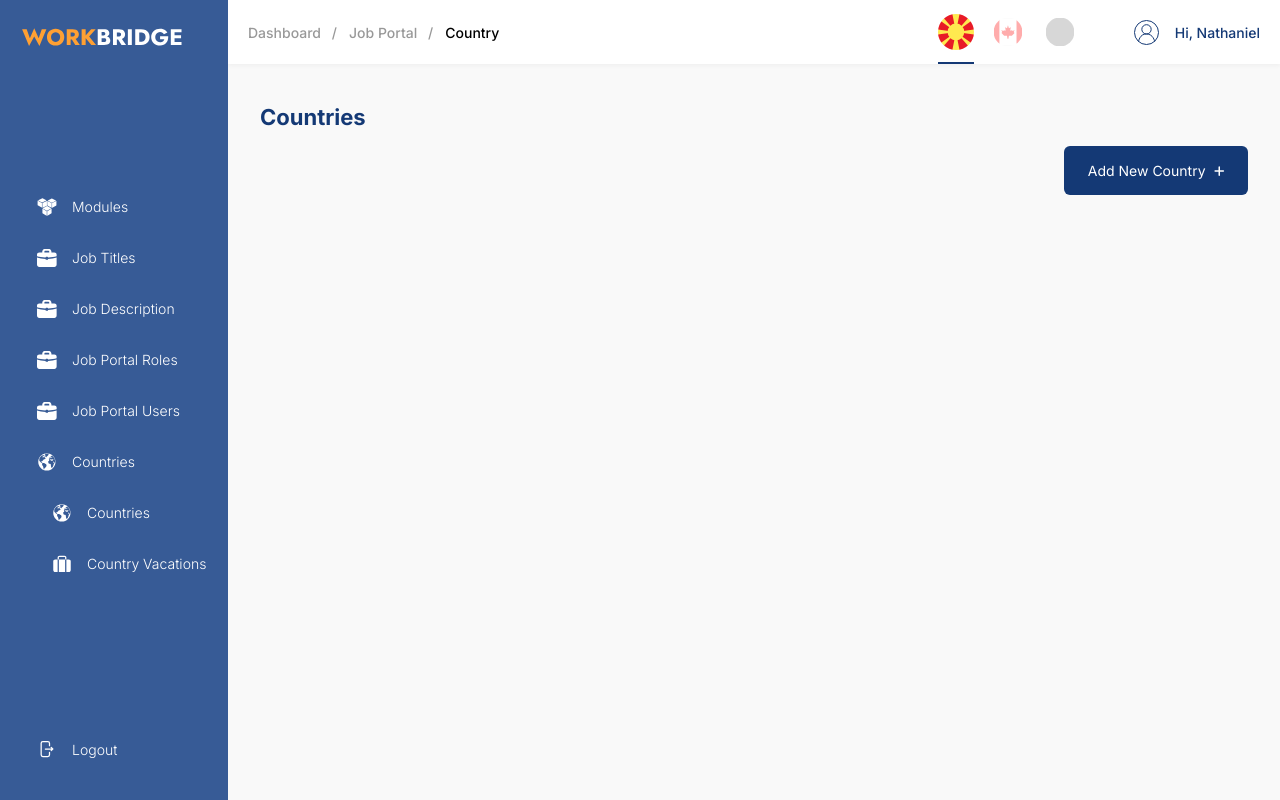
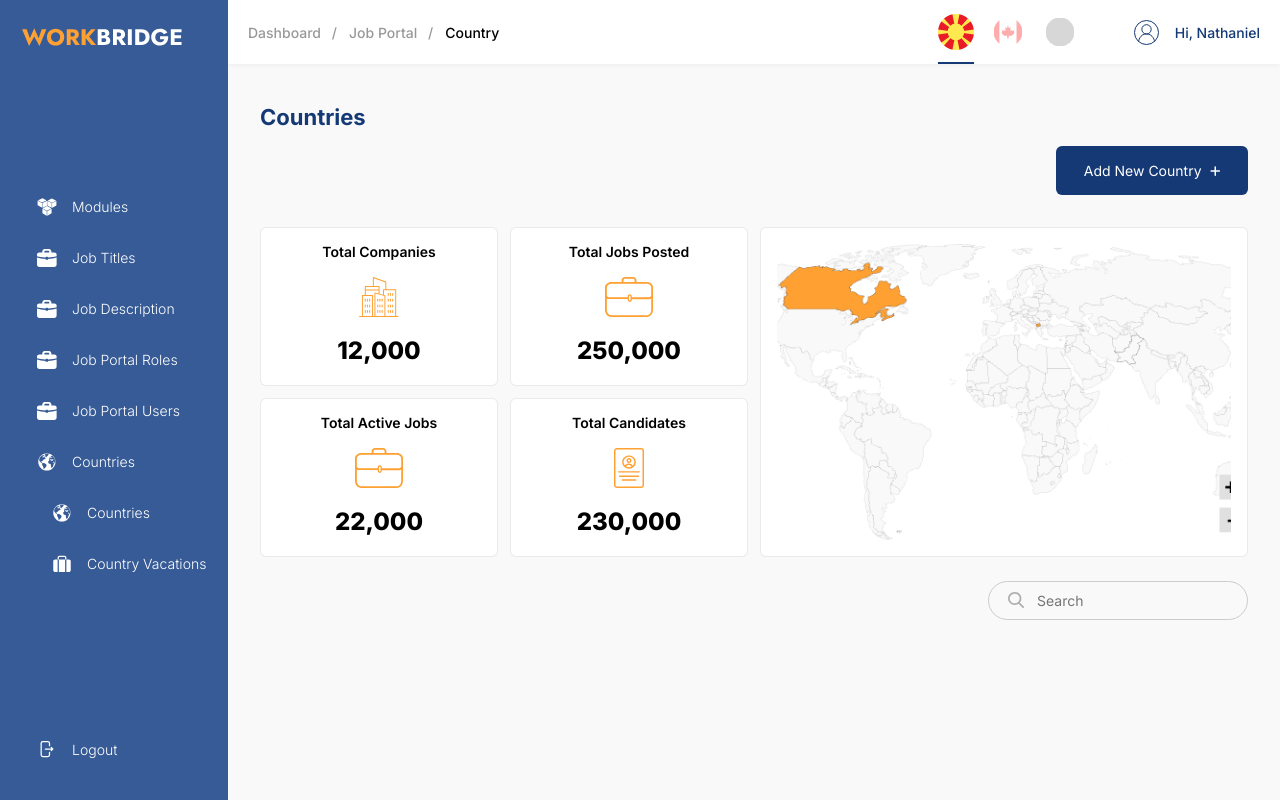
Before and after one commit to srq95/test-assignment, a Next.js app: page / in a window 1280 px wide. Built offline with nearby package versions, Linux system fonts and the light colour scheme; grey boxes are pictures that could not be loaded.

Commit message:
Added: Stats Section

```diff
--- a/src/pages/index.tsx
+++ b/src/pages/index.tsx
@@ -3,6 +3,7 @@ import { Inter } from "next/font/google";
 import SideMenu from "@/components/SideMenu";
 import Header from "@/components/Header";
 import DashboardHead from "@/sections/DashbroardHead";
+import StatsSection from "@/sections/StatsSection";
 
 const inter = Inter({ subsets: ["latin"] });
 
@@ -21,6 +22,11 @@ export default function Home() {
           <Header />
           <section className="dashboardBodyArea">
             <DashboardHead />
+            <StatsSection />
+            <div className="searchArea">
+              <img src="/assets/images/icons/search.svg" alt="" />
+              <input type="search" placeholder="Search"/>
+            </div>
           </section>
         </section>
       </main>
--- a/src/sections/DashbroardHead/DashbroardHead.module.css
+++ b/src/sections/DashbroardHead/DashbroardHead.module.css
@@ -21,7 +21,7 @@
   outline: 0;
   border-radius: var(--border-radius);
   white-space: nowrap;
-  padding: 0.875rem 1.5rem;
+  padding: 0.875rem 1.75rem;
   gap: 0.5rem;
 }
 
--- /dev/null
+++ b/src/sections/StatsSection/StatsData.ts
@@ -0,0 +1,24 @@
+const StatsData: StatsDataType[] = [
+  {
+    name: "Total Companies",
+    icon: "/assets/images/icons/building.svg",
+    detail: "12,000",
+  },
+  {
+    name: "Total Jobs Posted",
+    icon: "/assets/images/icons/briefcase-outline.svg",
+    detail: "250,000",
+  },
+  {
+    name: "Total Active Jobs",
+    icon: "/assets/images/icons/briefcase-outline.svg",
+    detail: "22,000",
+  },
+  {
+    name: "Total Candidates",
+    icon: "/assets/images/icons/card.svg",
+    detail: "230,000",
+  },
+];
+
+export default StatsData;
--- /dev/null
+++ b/src/sections/StatsSection/StatsSection.module.css
@@ -0,0 +1,35 @@
+.singleStat,
+.mapArea {
+  padding: 1rem;
+  border-radius: var(--border-radius);
+  border: 0.3px solid rgba(90, 90, 90, 0.125);
+  background: #fff;
+  text-align: center;
+}
+
+.singleStat > h2 {
+  font-size: 0.875rem;
+  font-weight: 600;
+  margin: 0;
+}
+
+.singleStat > img {
+  height: 2.5rem;
+  margin: 1rem 0;
+}
+
+.singleStat > p {
+  font-size: 1.5rem;
+  font-weight: 800;
+  margin: 0;
+}
+
+.mapArea {
+  height: 100%;
+}
+
+.mapArea > img {
+  width: 100%;
+  height: 100%;
+  object-fit: cover;
+}
--- /dev/null
+++ b/src/sections/StatsSection/index.tsx
@@ -0,0 +1,34 @@
+import StatsData from "./StatsData";
+import style from "./StatsSection.module.css";
+import { Row, Col } from "react-bootstrap";
+
+const StatsSection = () => {
+  return (
+    <>
+      <section className={style.statsSection}>
+        <Row className="gapequal-xy">
+          <Col md={6}>
+            <Row className="gapequal-xy">
+              {StatsData.map((item, index) => (
+                <Col md={6} key={index}>
+                  <div className={style.singleStat}>
+                    <h2>{item.name}</h2>
+                    <img src={item.icon} alt="" />
+                    <p>{item.detail}</p>
+                  </div>
+                </Col>
+              ))}
+            </Row>
+          </Col>
+          <Col md={6}>
+            <div className={style.mapArea}>
+              <img src="/assets/images/map/map.png" alt="" />
+            </div>
+          </Col>
+        </Row>
+      </section>
+    </>
+  );
+};
+
+export default StatsSection;
--- a/src/styles/globals.css
+++ b/src/styles/globals.css
@@ -29,3 +29,39 @@ body {
 .dashboardBodyArea {
   padding: 2.5rem 2rem;
 }
+
+.gapequal-xy {
+  gap: calc(var(--bs-gutter-x) * 0.5) 0;
+}
+
+.gapequal-xy {
+  margin: 0 calc(var(--bs-gutter-x) * -0.25);
+}
+
+.gapequal-xy > * {
+  padding: 0 calc(var(--bs-gutter-x) * 0.25);
+}
+
+.searchArea {
+  float: right;
+  margin: 1.5rem 0;
+  position: relative;
+}
+
+.searchArea > input {
+  padding: 0.5rem 1rem 0.5rem 3rem;
+  background: transparent;
+  border: 1px solid #ccc;
+  border-radius: 4rem;
+  width: 100%;
+  max-width: 16.25rem;
+  outline: 0;
+}
+
+.searchArea > img {
+  position: absolute;
+  height: 1rem;
+  left: 1.25rem;
+  top: 50%;
+  transform: translate(0%, -50%);
+}
```
Also changed, not shown: types/global.d.ts (+13 -0 lines), public/assets/images/map/map.png (added).
